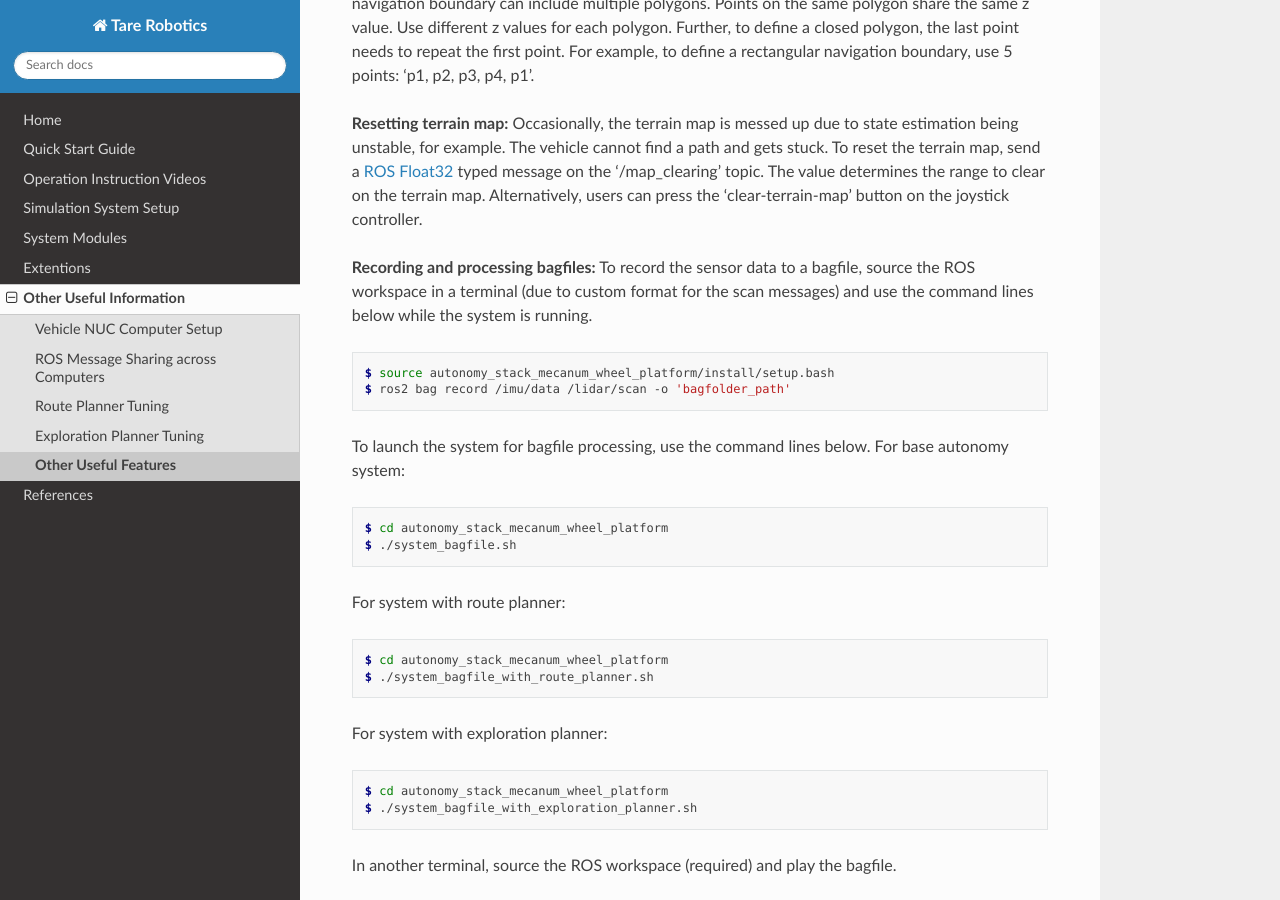
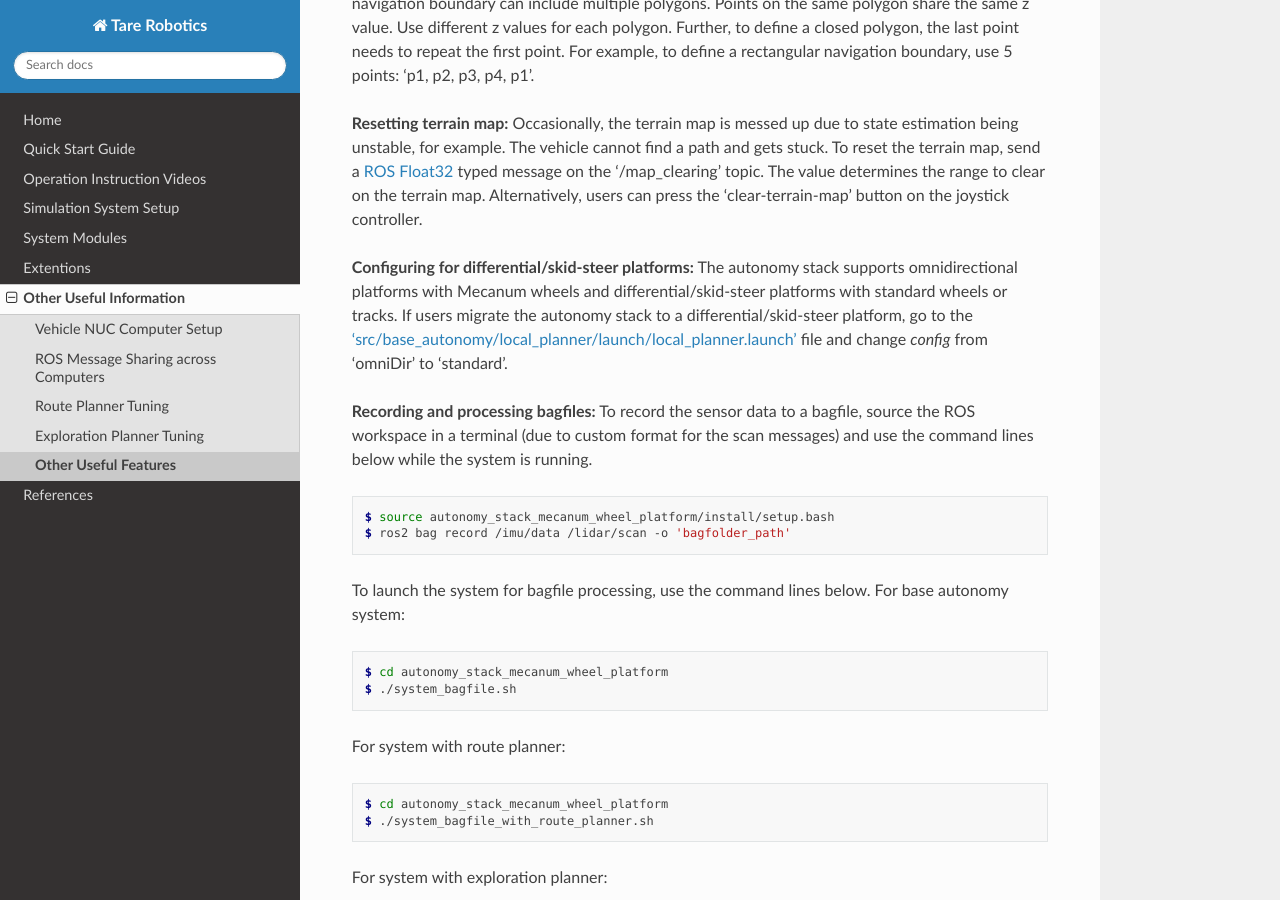
Before and after one commit to caochao39/tarerobotics, a Sphinx documentation site: the page built from docs/source/other_useful_information/other_useful_features.rst, in a window 1280 px wide and 900 px high, scrolled down 1018 px. Built offline with Sphinx 7.4.7 and the Read the Docs theme 3.1.0, drawn with Linux system fonts in a browser that asks for light colours.

Commit message:
Update other_useful_features.rst

```diff
--- a/docs/source/other_useful_information/other_useful_features.rst
+++ b/docs/source/other_useful_information/other_useful_features.rst
@@ -18,6 +18,8 @@
 **Sending navigation boundary:** Please refer to the example code in the `'src/base_autonomy/waypoint_example' <https://github.com/jizhang-cmu/autonomy_stack_mecanum_wheel_platform/tree/jazzy/src/base_autonomy/waypoint_example>`_ package to send navigation boundary. Note that the navigation boundary can include multiple polygons. Points on the same polygon share the same z value. Use different z values for each polygon. Further, to define a closed polygon, the last point needs to repeat the first point. For example, to define a rectangular navigation boundary, use 5 points: 'p1, p2, p3, p4, p1'.
 
 **Resetting terrain map:** Occasionally, the terrain map is messed up due to state estimation being unstable, for example. The vehicle cannot find a path and gets stuck. To reset the terrain map, send a `ROS Float32 <https://docs.ros2.org/foxy/api/std_msgs/msg/Float32.html>`_ typed message on the '/map_clearing' topic. The value determines the range to clear on the terrain map. Alternatively, users can press the 'clear-terrain-map' button on the joystick controller.
+
+**Configuring for differential/skid-steer platforms:** The autonomy stack supports omnidirectional platforms with Mecanum wheels and differential/skid-steer platforms with standard wheels or tracks. If users migrate the autonomy stack to a differential/skid-steer platform, go to the `'src/base_autonomy/local_planner/launch/local_planner.launch' <https://github.com/jizhang-cmu/autonomy_stack_mecanum_wheel_platform/blob/jazzy/src/base_autonomy/local_planner/launch/local_planner.launch>`_ file and change `config` from 'omniDir' to 'standard'.
 
 **Recording and processing bagfiles:** To record the sensor data to a bagfile, source the ROS workspace in a terminal (due to custom format for the scan messages) and use the command lines below while the system is running.
 
```
